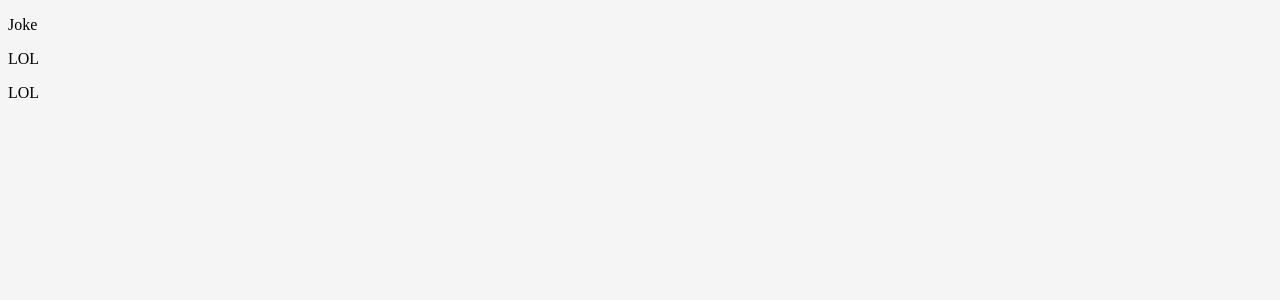
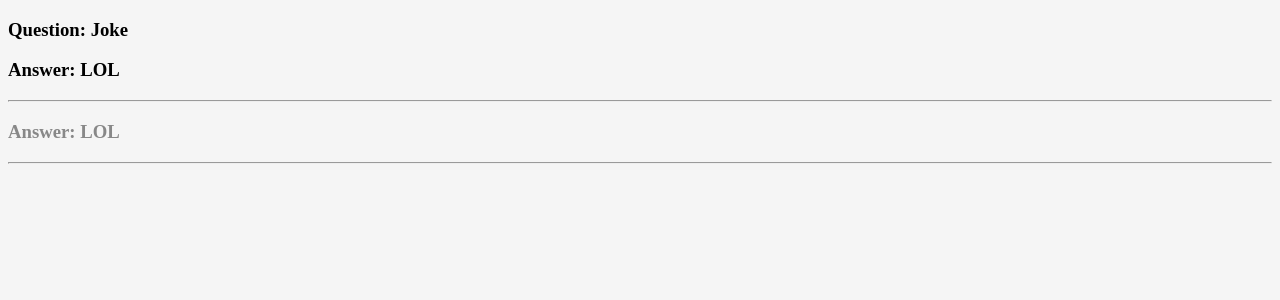
Before and after one commit to Corporatek/react_tutorial, a React (Create React App) app: page / in a window 1280 px wide. Shown: the top 300 px of the page. Built offline with nearby package versions, Linux system fonts and the light colour scheme.

Commit message:
refracted code using best practice for react conditional statements

```diff
--- a/src/components/Joke.js
+++ b/src/components/Joke.js
@@ -3,21 +3,14 @@ import React from "react"
 function Joke(props) {
 
 // If props of joke has a question return the question and answer.  If props of joke does not have a question only return the answer
-    if (props.joke.question) {
-        return (
-            <div>
-                <p>{props.joke.question}</p>
-                <p>{props.joke.answer}</p>
-            </div>
-        )
-
-    } else {
-        return(
-            <div>
-                <p>{props.joke.answer}</p>
-            </div>
-        )
-    }
+    return (
+        <div>
+            {/* The activity under style is another way to create conditional formatting */}
+            <h3 style={{display: !props.joke.question && "none"}}>Question: {props.joke.question}</h3>
+            <h3 style={{color: !props.joke.question && "#888888"}}>Answer: {props.joke.answer}</h3>
+            <hr></hr>
+        </div>
+    )
 }
 
 
```
